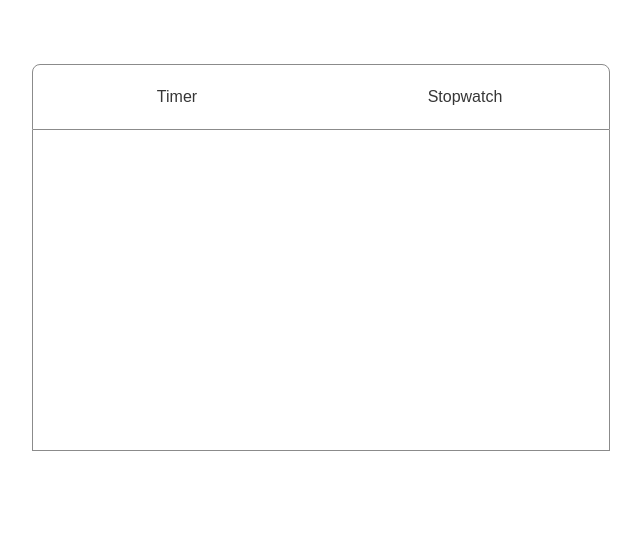
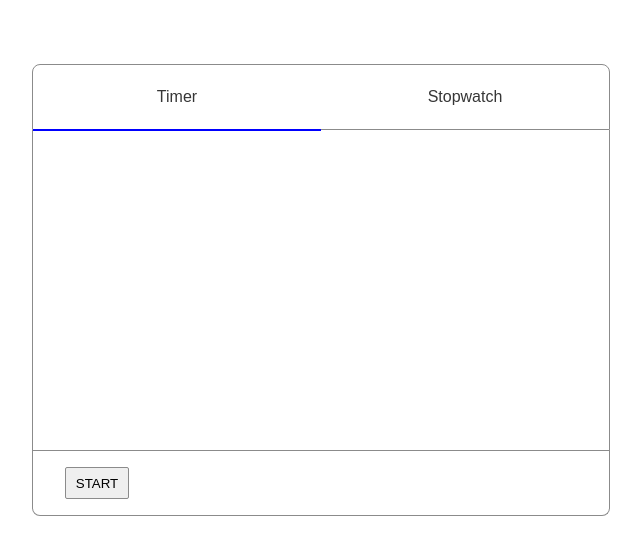
Before and after one commit to Matthewdo1231/Stopwatch-Timer-OOP, a plain HTML site: page index.html in a window 1280 px wide. Shown: the whole page, without its empty margins (320-961 px from the left). Drawn offline with Linux system fonts and the light colour scheme.

Commit message:
added timer label

```diff
--- a/index.html
+++ b/index.html
@@ -16,9 +16,16 @@
         </div>
 
         <div class="stopwatch-container">
+           <div class="timer-hours"></div>
+           <div class="timer-minutes"></div>
+           <div class="timer-seconds"></div>
+        </div>
+
+        <div class="control-timer-container">
+
 
         </div>
 
-      <script href="stopwatch.js"></script>
+      <script src="stopwatch.js"></script>
     </body>
  </html>
--- a/stopwatch.css
+++ b/stopwatch.css
@@ -25,6 +25,11 @@ body{
 .timer-button{
    width: 18rem;
    height: 4rem;
+   cursor: pointer;
+}
+
+.timer-button-active{
+   border-bottom: 2px solid blue;
 }
 
 .stopwatch-button{
@@ -36,6 +41,49 @@ body{
  width: 36rem;
  height: 20rem;
  border: 1px rgb(139, 139, 139) solid;
+ border-top: none;
 
- border-top: none;
+ display: flex;
+ flex-direction: row;
+
+ text-align: center;
+ line-height: 18rem;
+
+ font-family: Arial, Helvetica, sans-serif;
+ font-size: 6rem;
+ font-weight: 500;
 }
+
+.timer-hours{
+  flex:1;
+}
+
+.timer-minutes{
+ flex:1;
+}
+
+.timer-seconds{
+ flex:1;
+}
+
+.control-timer-container{
+   width: 36rem;
+   height: 4rem;
+   border: 1px rgb(139, 139, 139) solid;
+
+   border-top: none;
+   border-bottom-left-radius: .5rem;
+   border-bottom-right-radius: .5rem;
+
+}
+
+.timermode-start-button{
+   width: 4rem;
+   height: 2rem;
+   margin-top: 1rem;
+   margin-left: 2rem;
+   border-style: none;
+   border: 1px rgb(139, 139, 139) solid;
+   border-radius: 2px;
+   cursor: pointer;
+}
--- a/stopwatch.js
+++ b/stopwatch.js
@@ -0,0 +1,34 @@
+class Timer{
+
+    constructor(){
+      this.#displayLabelAndButton();
+      this.#getInputedTime();
+    }
+
+    #displayLabelAndButton(){
+         document.querySelector(".timer-button")
+         .classList.add("timer-button-active")
+
+         document.querySelector(".control-timer-container")
+          .innerHTML = `<button class="timermode-start-button">START</button>`
+
+    }
+
+    #getInputedTime(){
+      const timeInputedElem = document.querySelector(".stopwatch-container");
+      timeInputedElem.addEventListener("click",()=>{
+          document.addEventListener("keydown",(event)=>{
+             this.#displayInputedTime(event.key);
+          })
+      })
+    }
+
+    #displayInputedTime(eventKey){
+       let hoursElem = document.querySelector(".timer-hours");
+       let minutesElem = document.querySelector(".timer-minutes");
+       let secondsElem = document.querySelector(".timer-second");
+    }
+
+}
+
+let times = new Timer();
```
